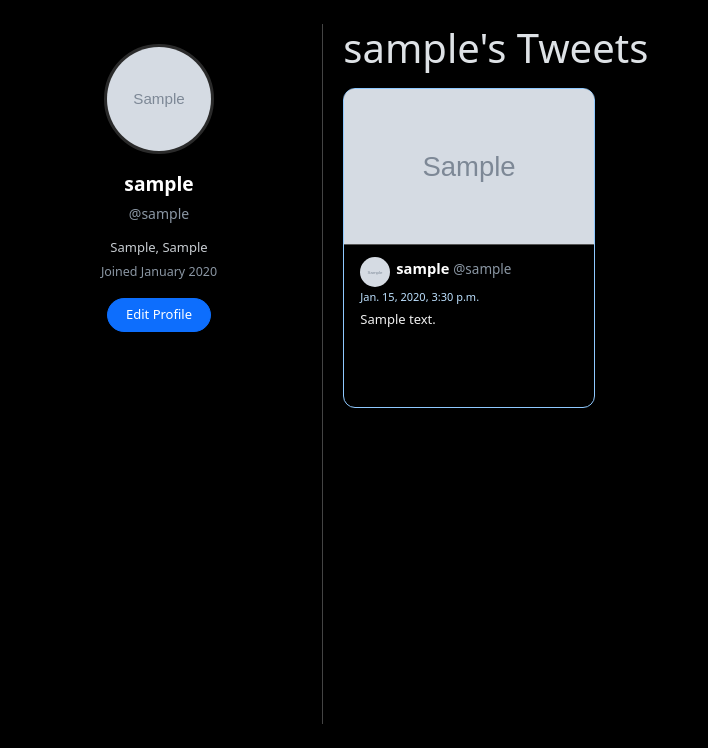
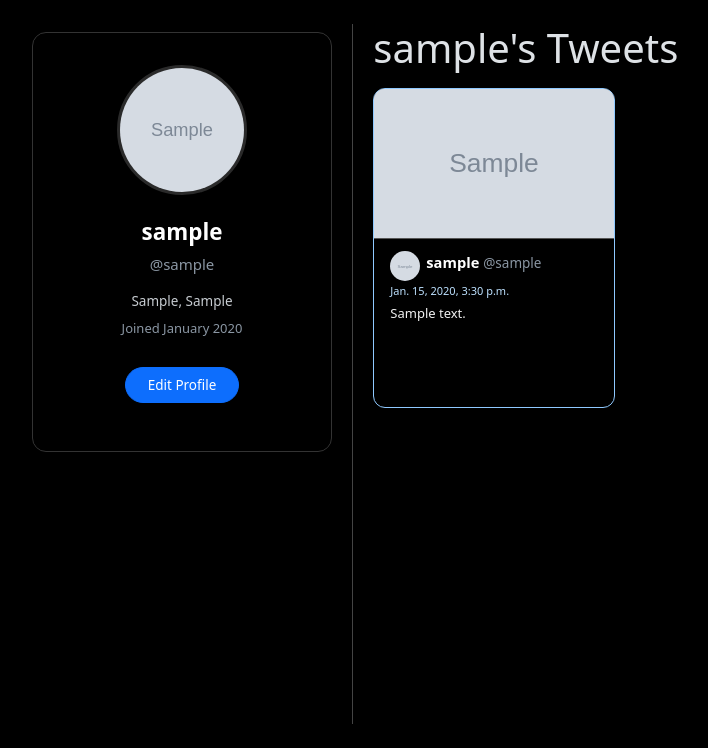
Before and after one commit to Krishna-Thombare/My-Tweets, a Django app: a page that uses mytweet/templates/layout.html in a window 1280 px wide. Shown: the part 59-807 px from the top of the page, without its empty margins (54-762 px from the left). Run offline with Django 5.2, Linux system fonts and the light colour scheme; a user stored in the database is signed in; tables that the repository leaves empty hold one stand-in row (values such as "Sample post"); grey boxes marked "Sample" are stand-in pictures.

Commit message:
styling changes

```diff
--- a/mytweet/tweet/static/tweet/css/profile.css
+++ b/mytweet/tweet/static/tweet/css/profile.css
@@ -1,51 +1,56 @@
 .profile-left-panel {
-    flex: 0 0 270px;
+    flex: 0 0 300px;
     display: flex;
     flex-direction: column;
     align-items: center;
     text-align: center;
-    padding-top: 20px;
-    padding-right: 16px;
+    padding: 32px 20px;
+    background: #000000;
+    border: 1px solid #333;
+    border-radius: 14px;
+    align-self: flex-start;
+    margin-top: 8px;
+    min-height: 420px;
 }
 
 .profile-avatar {
-    width: 110px;
-    height: 110px;
+    width: 130px;
+    height: 130px;
     border-radius: 50%;
     object-fit: cover;
     background: #2a2a2a;
     border: 3px solid #2a2a2a;
-    margin-bottom: 16px;
+    margin-bottom: 20px;
 }
 
 .profile-info-name {
-    font-size: 1.2rem;
+    font-size: 1.4rem;
     font-weight: 700;
     color: #ffffff;
     margin: 0 0 4px;
 }
 
 .profile-info-handle {
-    font-size: 14px;
+    font-size: 15px;
     color: #8a96a3;
-    margin: 0 0 14px;
+    margin: 0 0 16px;
 }
 
 .profile-info-location {
-    font-size: 13px;
+    font-size: 13.5px;
     color: #c7ccd1;
-    margin: 0 0 6px;
+    margin: 0 0 8px;
 }
 
 .profile-info-joined {
-    font-size: 12.5px;
+    font-size: 13px;
     color: #8a96a3;
-    margin: 0;
+    margin: 0 0 20px;
 }
 
 .profile-edit-btn {
-    margin-top: 16px;
+    margin-top: 8px;
     border-radius: 20px;
-    padding: 6px 18px;
-    font-size: 13px;
+    padding: 7px 22px;
+    font-size: 13.5px;
 }
```
